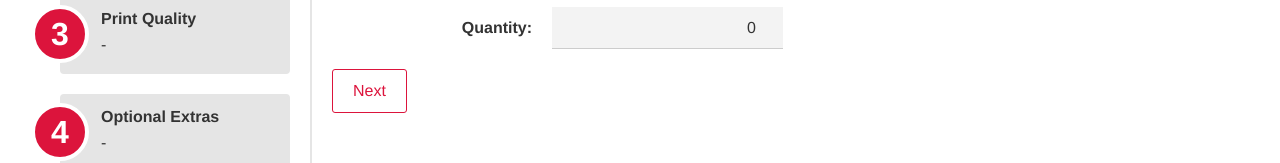
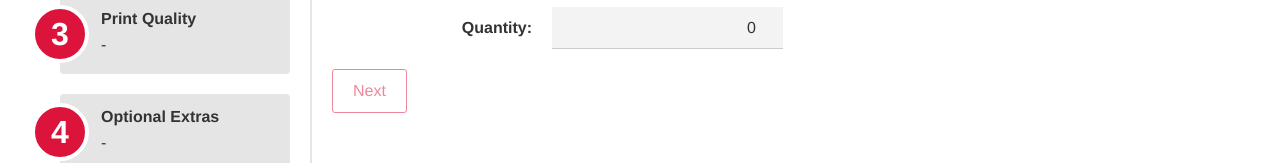
Before and after one commit to bhinebaugh/boxco, a React (Create React App) app: page / in a window 1280 px wide. Shown: the part 353-516 px from the top of the page. Built offline with nearby package versions, Linux system fonts and the light colour scheme; a web font is replaced by a local one.

Commit message:
disable Next button until criteria for next step are met

```diff
--- a/src/components/Step.js
+++ b/src/components/Step.js
@@ -1,7 +1,7 @@
 import React from 'react'
 import FormActions from './FormActions'
 
-const Step = ({children, stepId, title}) => {
+const Step = ({children, isDisabled, stepId, title}) => {
     let divId=`step-${stepId}`
     let buttonText = (stepId === 4) ? "Finish" : "Next"
     return(
@@ -13,6 +13,7 @@ const Step = ({children, stepId, title}) => {
             <FormActions
                 buttonText={buttonText}
                 hideBackButton={stepId > 1 ? false : true}
+                isDisabled={isDisabled}
             />
         </div>
     )
--- a/src/components/StepContent.js
+++ b/src/components/StepContent.js
@@ -21,12 +21,19 @@ const cardboardOptions = [
     { name: "C Grade", value: "C", cost: 0.05 }
 ]
 
-const StepContent = ({ activeId, grade, printQuality, addExtras, changeCardboardGrade, changePrintQuality }) => {
+const StepContent = ({ activeId, dimensions, quantity, grade, printQuality, addExtras, changeCardboardGrade, changePrintQuality }) => {
+
+    let isDisabled
 
     switch(activeId) {
         case 1:
+            isDisabled = (quantity <= 0 || Object.keys(dimensions).some(x => dimensions[x] <= 0))
             return (
-                <Step stepId={1} title="Dimensions &amp; Quantity">
+                <Step
+                    stepId={1}
+                    title="Dimensions &amp; Quantity"
+                    isDisabled={isDisabled}
+                >
                     <p className="intro">
                         Enter the width, height, length and quantity of the box(es) you require.
                     </p>
@@ -35,8 +42,13 @@ const StepContent = ({ activeId, grade, printQuality, addExtras, changeCardboard
                 </Step>
             )
         case 2:
+            isDisabled = !grade
             return (
-                <Step stepId={2} title="Cardboard Grade">
+                <Step
+                    stepId={2}
+                    title="Cardboard Grade"
+                    isDisabled={isDisabled}
+                >
                     <p className="intro">
                         <strong>FantasticBoxCo</strong> offer a variety of
                         grades of cardboard, each altering the price per m<sup>2</sup>:
@@ -45,8 +57,13 @@ const StepContent = ({ activeId, grade, printQuality, addExtras, changeCardboard
                 </Step>
             )
         case 3:
+            isDisabled = !printQuality
             return (
-                <Step stepId={3} title="Print Quality">
+                <Step
+                    stepId={3}
+                    title="Print Quality"
+                    isDisabled={isDisabled}
+                >
                     <p className="intro">
                         A variety of printing options are available for any
                         branding / logos which are required:
@@ -70,6 +87,8 @@ const StepContent = ({ activeId, grade, printQuality, addExtras, changeCardboard
 export default connect(
     state => ({
         activeId: state.currentStep,
+        dimensions: state.dimensions,
+        quantity: state.quantity,
         grade: state.cardboard,
         printQuality: state.printQuality,
     }),
```
